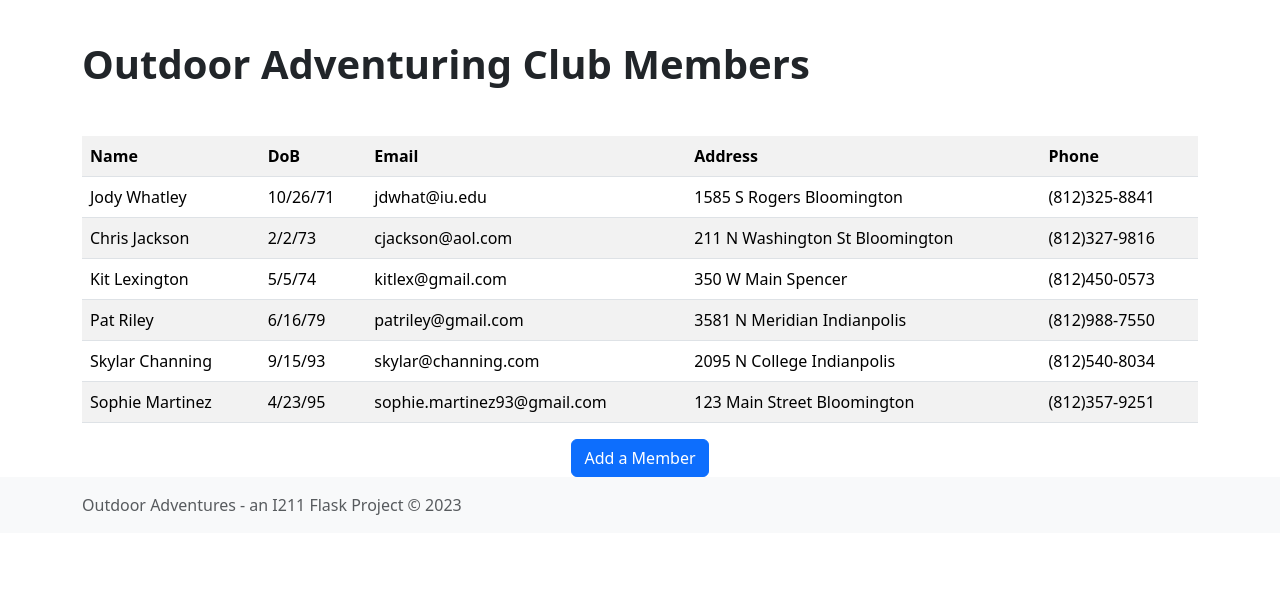
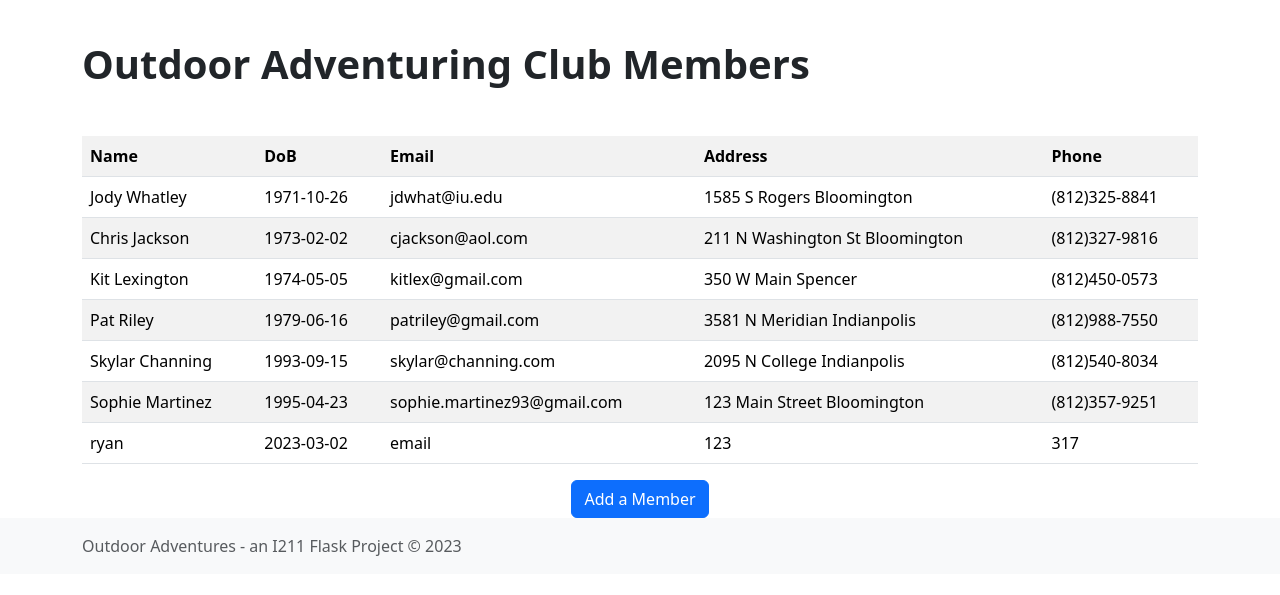
Before and after one commit to ryandossey/I211_projects, a Flask app: page /members in a window 1280 px wide. Shown: the part 56-651 px from the top of the page. Run offline with Flask 2, Linux system fonts and the light colour scheme.

Commit message:
tues office hours

```diff
--- a/app.py
+++ b/app.py
@@ -3,6 +3,9 @@ import csv
 from datetime import datetime
 app = Flask(__name__)
 import os
+
+member_fieldname = ['name', 'DoB', 'email', 'address', 'phone', 'level', 'leader', 'description']
+# trips_fieldname = []
 
 TRIP_PATH = app.root_path + '/trip_data.csv'
 MEMBER_PATH = app.root_path + '/member_data.csv'
@@ -33,7 +36,7 @@ def get_members():
         # I then read the content of the data into a dictionary
         for i in data:
             members.append(dict(i))
-        members=sorted(members, key=lambda dict:datetime.strptime(dict['DoB'], '%m/%d/%y'))
+        members=sorted(members, key=lambda dict:datetime.strptime(dict['DoB'], '%Y-%m-%d'))
         # I  then sorted the members oldest to youngest
             # I create a for loop to read in all of the data
         return members
@@ -63,11 +66,11 @@ def set_members(members):
     try:
         with open("member_data.csv", "w") as csvfile:
             # I first open the csv file read in earlier
-            csv_writer = csv.writer(csvfile, delimiter=",", quoting=csv.QUOTE_NONNUMERIC)
-            csv_writer.writerow(trips[0].keys())
+            csv_writer = csv.DictWriter(csvfile, quoting=csv.QUOTE_NONNUMERIC, fieldnames=member_fieldname)
+            csv_writer.writeheader()
             # I create a for loop that sets the correct number read in to what is produced when written out
-            for i in range(len(trips)):
-                csv_writer.writerow(members[i].values())
+            for i in range(len(members)):
+                csv_writer.writerow(members[i])
     except IOError:
         print("no such file or directory")
 
@@ -104,31 +107,30 @@ def trip(trip_id=None):
     return render_template('trip.html', trip=(trips[trip_id]))
     # I then create the template linking the trip_id to each trip
 
-@app.route('/members/create')
-def members_create():
-    return render_template('member_form.html', members_create=members_create)
 
 @app.route('/members/add', methods=['GET', 'POST'])
 def add_members():
     if request.method=='POST':
         members = get_members()
+        print(members)
         # change members to members_list
         new_members = {}
         new_members['name'] = request.form['name']
         new_members['DoB'] = request.form['DoB']
+        # make sure date is valild
+        # date is formated Y/M/D
         new_members['email'] = request.form['email']
         new_members['address'] = request.form['address']
         new_members['phone'] = request.form['phone']
-        new_members['level'] = request.form['level']
-        new_members['leader'] = request.form['leader']
-        new_members['description'] = request.form['description']
+
+        print(new_members)
 
         members.append(new_members)
         set_members(members)
 
-        return redirect('/members', members=members)
-        # change the redirect function
+        return redirect(url_for('members'))
+
     else:
-        return render_template('members_form.html')
+        return render_template('member_form.html')
 
         # variable and function both named members
--- a/member_data.csv
+++ b/member_data.csv
@@ -1,7 +1,8 @@
 "name","DoB","email","address","phone","level","leader","description"
-"Chris Jackson","2/2/73","cjackson@aol.com","211 N Washington St Bloomington","(812)327-9816"
-"Jody Whatley ","10/26/71","jdwhat@iu.edu","1585 S Rogers Bloomington","(812)325-8841"
-"Pat Riley","6/16/79","patriley@gmail.com","3581 N Meridian Indianpolis","(812)988-7550"
-"Kit Lexington","5/5/74","kitlex@gmail.com","350 W Main Spencer","(812)450-0573"
-"Skylar Channing","9/15/93","skylar@channing.com","2095 N College Indianpolis","(812)540-8034"
-"Sophie Martinez","4/23/95","sophie.martinez93@gmail.com","123 Main Street Bloomington","(812)357-9251"
+"Jody Whatley ","1971-10-26","jdwhat@iu.edu","1585 S Rogers Bloomington","(812)325-8841","","",""
+"Chris Jackson","1973-02-02","cjackson@aol.com","211 N Washington St Bloomington","(812)327-9816","","",""
+"Kit Lexington","1974-05-05","kitlex@gmail.com","350 W Main Spencer","(812)450-0573","","",""
+"Pat Riley","1979-06-16","patriley@gmail.com","3581 N Meridian Indianpolis","(812)988-7550","","",""
+"Skylar Channing","1993-09-15","skylar@channing.com","2095 N College Indianpolis","(812)540-8034","","",""
+"Sophie Martinez","1995-04-23","sophie.martinez93@gmail.com","123 Main Street Bloomington","(812)357-9251","","",""
+"ryan","2023-03-02","email","123","317","","",""
--- a/templates/members.html
+++ b/templates/members.html
@@ -28,6 +28,6 @@
 </table>
 
 <div class="text-center">
-<a class="btn btn-primary" href="{{url_for('members_create')}}" role="button">Add a Member</a>
+<a class="btn btn-primary" href="{{url_for('add_members')}}" role="button">Add a Member</a>
 </div>
 {% endblock %}
```
Also changed, not shown: templates/member_form.html (+10 -10 lines).
